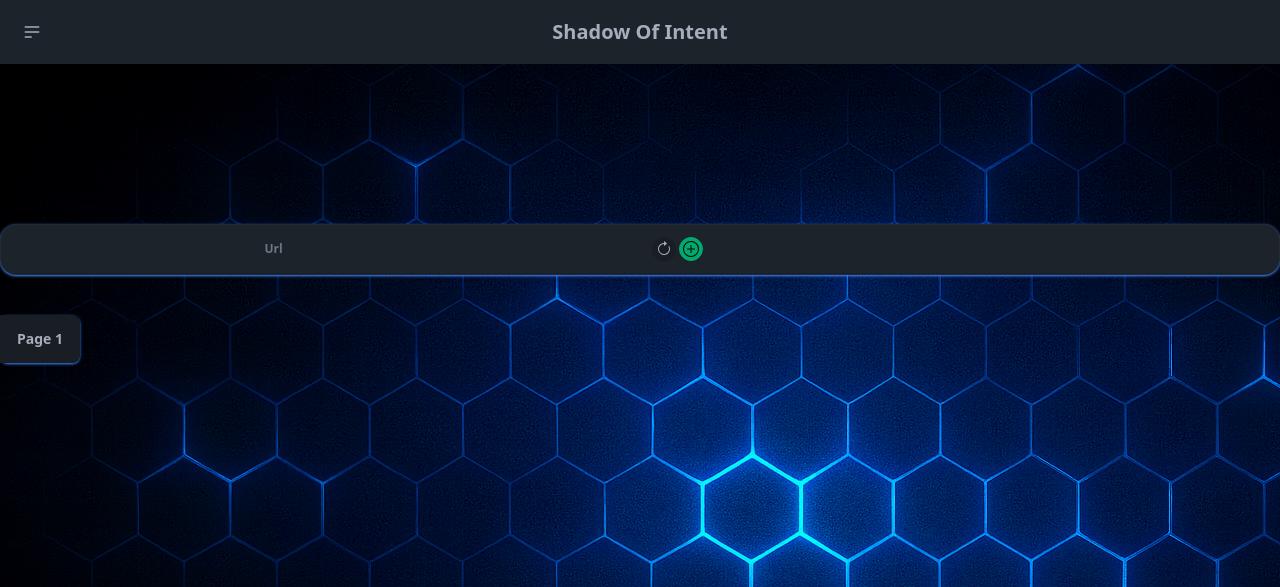
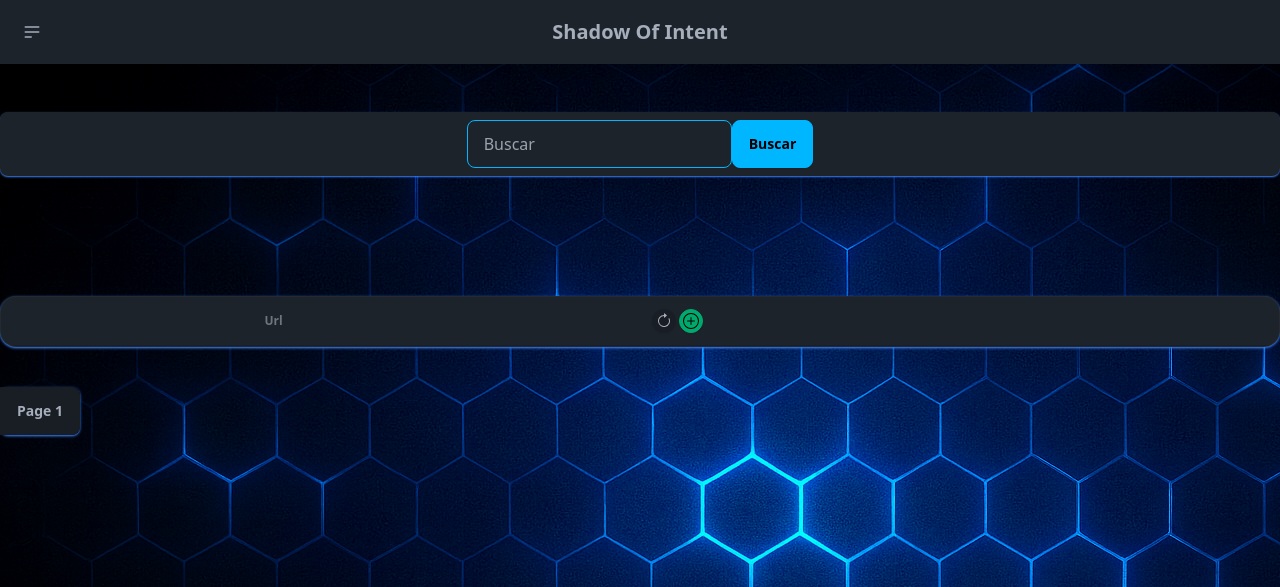
Before and after one commit to Xx-IKERO-90-xX/shadow-of-intent, a Flask app: page /evillinks in a window 1280 px wide. Shown: the top 587 px of the page. Run offline with Flask 3, Linux system fonts and the light colour scheme; the visitor is signed in with stand-in values (Sample User, id 1); data that the repository does not hold is empty; some libraries are stand-ins or nearby versions.

Commit message:
subimos los ultimos cambios

```diff
--- a/sof-dashboard/templates/evillinks/index.jinja
+++ b/sof-dashboard/templates/evillinks/index.jinja
@@ -3,8 +3,15 @@
 {%block title%} Enlaces Maliciosos {%endblock%}
 
 {%block content%}
+<br><br>
+<div class="navbar rounded-lg shadow shadow-blue-500 bg-base-100 shadow-sm">
+    <form type="post" action="{{url_for('elinks.search')}}" class="mx-auto">
+        <input type="text" name="text" placeholder="Buscar" class="input input-info" />
+        <button type="submit" class="btn btn-info">Buscar</button>
+    </form>
+</div>
 
-<div class="mt-40 shadow shadow-blue-500 overflow-x-auto rounded-box border border-base-content/5 bg-base-100">
+<div class="mt-30 shadow shadow-blue-500 overflow-x-auto rounded-box border border-base-content/5 bg-base-100">
     <table class="table">
         <thead>
             <tr>
@@ -69,7 +76,7 @@
             <button class="btn btn-sm btn-circle btn-ghost absolute right-2 top-2">✕</button>
         </form>
         <h3 class="text-lg font-bold">Nuevo Dominio Malicioso</h3>
-        <hr/>
+        <hr />
         <br>
         <form action="{{url_for('elinks.add_evil_link')}}" method="post">
             <label class="block uppercase tracking-wide text-white text-xs font-bold mb-2" for="grid-password">
```
Also changed, not shown: sof-dashboard/routes/elinks_route.py (+23 -0 lines).
